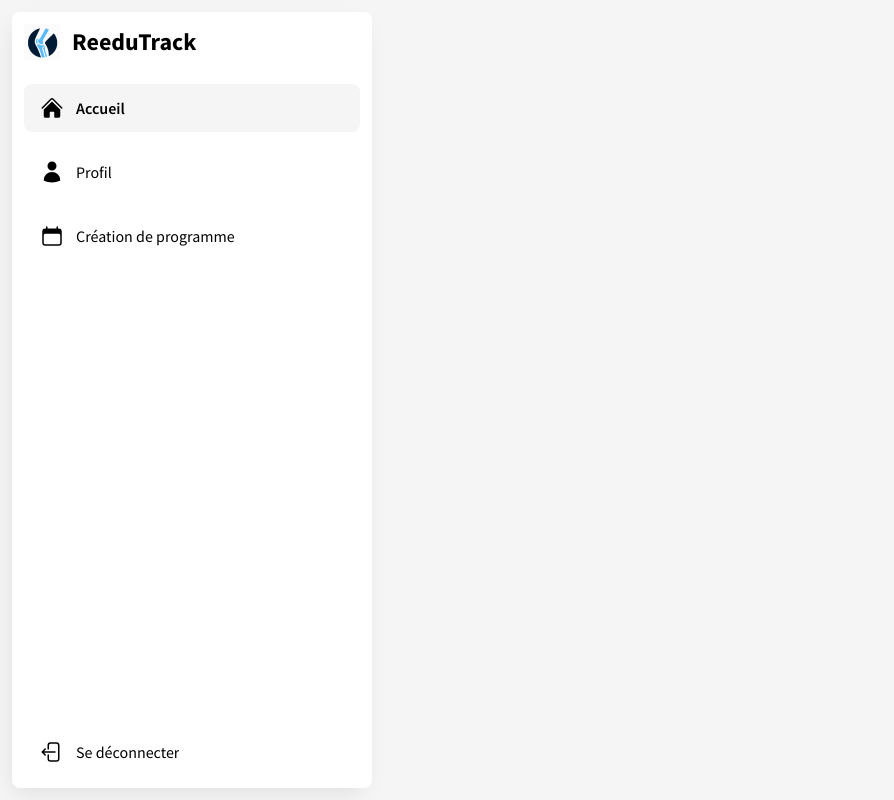
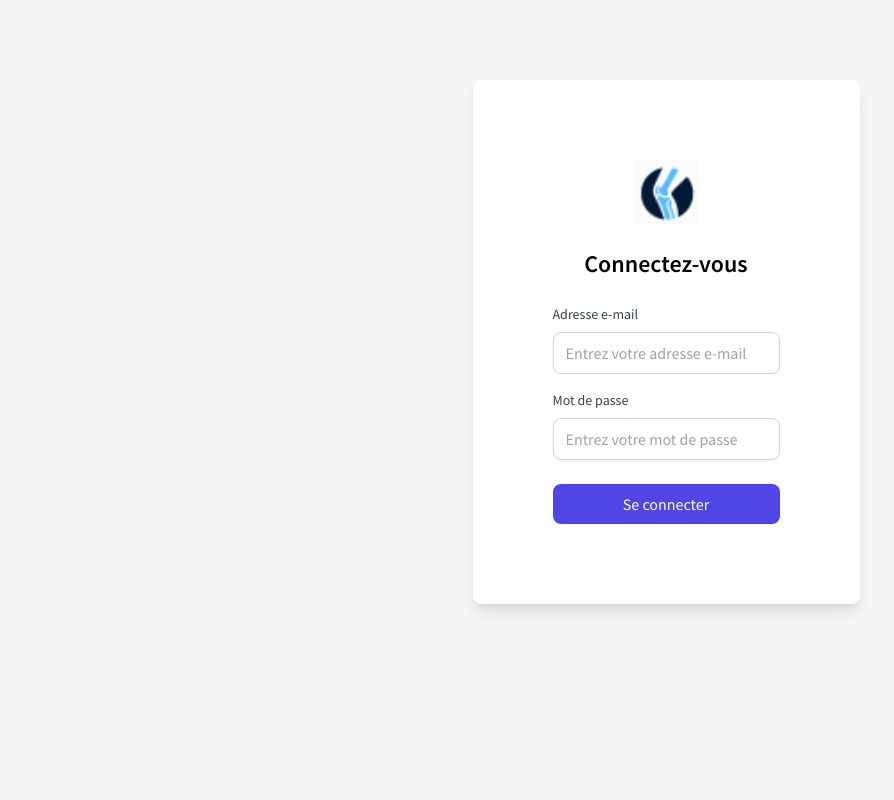
Before and after one commit to EnzoDelpy/ReeduTrack, a React (Vite) app: page /login in a window 1280 px wide. Shown: the whole page, without its empty margins (0-894 px from the left). Built offline with nearby package versions, Linux system fonts and the light colour scheme.

Commit message:
added login linked to backend

```diff
--- a/package.json
+++ b/package.json
@@ -10,6 +10,7 @@
     "preview": "vite preview"
   },
   "dependencies": {
+    "axios": "^1.7.7",
     "framer-motion": "^11.11.1",
     "react": "^18.3.1",
     "react-dom": "^18.3.1",
--- a/src/App.tsx
+++ b/src/App.tsx
@@ -1,37 +1,87 @@
-import { BrowserRouter, Route, Routes } from "react-router-dom";
+import {
+  Route,
+  Routes,
+  useLocation,
+  useNavigate,
+} from "react-router-dom";
 import Navbar from "./components/Navbar/Navbar.tsx";
 import Home from "./components/Home/Home.tsx";
 import Profile from "./components/Profile/Profile.tsx";
 import Program from "./components/Program/Program.tsx";
 import Login from "./components/Login/Login.tsx";
-
-
+import ProtectedRoute from "./components/shared/ProtectedRoute.tsx";
+import { useEffect, useState } from "react";
 
 function App() {
+  const [isAuthenticated, setIsAuthenticated] = useState<boolean>(false);
+  const [loading, setLoading] = useState<boolean>(true);
+  const location = useLocation();
+  const navigate = useNavigate();
 
-  const isLogged : boolean = true;
+  const hideNavbarPaths: string[] = ["/login"];
+
+  useEffect(() => {
+    const authStatus = localStorage.getItem("isAuthenticated");
+    setIsAuthenticated(authStatus === "true");
+    setLoading(false);
+  }, []);
+
+  useEffect(() => {
+    if (isAuthenticated) {
+      navigate("/");
+    }
+  }, [isAuthenticated]);
+
+  const handleLogout = () => {
+    localStorage.removeItem("userId");
+    localStorage.removeItem("role");
+    localStorage.removeItem("isAuthenticated"); // Supprimer l'état d'authentification
+    setIsAuthenticated(false); // Mettre à jour l'état d'authentification
+  };
+
+  if (loading) {
+    return <main></main>; // Affiche un message de chargement
+  }
 
   return (
     <>
-      <BrowserRouter>
-        {isLogged ? <><header>
-          <Navbar></Navbar>
+      {!hideNavbarPaths.includes(location.pathname) && (
+        <header>
+          <Navbar handleLogout={handleLogout}></Navbar>
         </header>
-        <main className="lg:ml-[23.25rem] px-3 sm:px-8 py-20 flex justify-center">
-          <Routes>
-            <Route path="/" element={<Home />}></Route>
-            <Route path="/profile" element={<Profile />}></Route>
-            <Route path="/program" element={<Program />}></Route>
-
-          </Routes>
-        </main></> : <>
-        <main className="lg:ml-[23.25rem] px-3 sm:px-8 py-20 flex justify-center">
-          <Routes>
-            <Route path="/login" element={<Login />}></Route>
-          </Routes>
-        </main>
-        </>}
-      </BrowserRouter>
+      )}
+      <main className="lg:ml-[23.25rem] px-3 sm:px-8 py-20 flex justify-center">
+        <Routes>
+          <Route
+            path="/"
+            element={
+              <ProtectedRoute isAuthenticated={isAuthenticated}>
+                <Home />
+              </ProtectedRoute>
+            }
+          ></Route>
+          <Route
+            path="/profile"
+            element={
+              <ProtectedRoute isAuthenticated={isAuthenticated}>
+                <Profile />
+              </ProtectedRoute>
+            }
+          ></Route>
+          <Route
+            path="/program"
+            element={
+              <ProtectedRoute isAuthenticated={isAuthenticated}>
+                <Program />
+              </ProtectedRoute>
+            }
+          ></Route>
+          <Route
+            path="/login"
+            element={<Login setIsAuthenticated={setIsAuthenticated} />}
+          ></Route>
+        </Routes>
+      </main>
     </>
   );
 }
--- /dev/null
+++ b/src/api/authAPI.ts
@@ -0,0 +1,16 @@
+import apiClient from './client';
+
+export const login = async (email: string, password: string) => {
+  const response = await apiClient.post('/login', { email, password });
+  return response.data;
+};
+
+// export const register = async (email: string, password: string) => {
+//   const response = await apiClient.post('/users', { email, password });
+//   return response.data;
+// };
+
+// export const logout = async () => {
+//   const response = await apiClient.post('/logout');
+//   return response.data;
+// };
--- /dev/null
+++ b/src/api/client.ts
@@ -0,0 +1,37 @@
+import axios from 'axios';
+
+// Crée une instance axios avec la configuration de base
+const apiClient = axios.create({
+  baseURL: 'http://127.0.0.1:8000', // URL de base de ton API
+  headers: {
+    'Content-Type': 'application/json',
+  },
+});
+
+// Intercepter les requêtes (par exemple pour ajouter des tokens)
+// apiClient.interceptors.request.use(
+//   (config) => {
+//     const token = localStorage.getItem('token');
+//     if (token) {
+//       config.headers.Authorization = `Bearer ${token}`;
+//     }
+//     return config;
+//   },
+//   (error) => {
+//     return Promise.reject(error);
+//   }
+// );
+
+// // Intercepter les réponses pour la gestion d'erreurs
+// apiClient.interceptors.response.use(
+//   (response) => response,
+//   (error) => {
+//     // Gérer les erreurs (par exemple : rediriger vers la page de login si 401)
+//     if (error.response?.status === 401) {
+//       window.location.href = '/login';
+//     }
+//     return Promise.reject(error);
+//   }
+// );
+
+export default apiClient;
--- a/src/components/Login/Login.tsx
+++ b/src/components/Login/Login.tsx
@@ -1,35 +1,17 @@
 import { useState } from "react";
 import logo from "./../../assets/images/logo.png";
+import { useAuth } from "../../hooks/useAuth";
 
-export default function Login() {
+export default function Login({setIsAuthenticated}: {setIsAuthenticated:(isAuthenticated:boolean)=>void}) {
   const [email, setEmail] = useState("");
   const [password, setPassword] = useState("");
-  const [error, setError] = useState("");
+  const { handleLogin, loading, error } = useAuth();
 
-  const handleSubmit = async (e: React.FormEvent) => {
-    e.preventDefault();
-    setError("");
+  const onSubmit = async (e: React.FormEvent) => {
+    e.preventDefault();  // Empêche le rechargement de la page
+    await handleLogin(email, password, setIsAuthenticated);  // Appelle la fonction handleLogin
+  };
 
-    try {
-      const response = await fetch("BACK_ANHAS/login", {
-        method: "POST",
-        headers: {
-          "Content-Type": "application/json",
-        },
-        body: JSON.stringify({ email, password }),
-      });
-
-      if (response.ok) {
-        const data = await response.json();
-        localStorage.setItem("token", data.token);
-        window.location.href = "/";
-      } else {
-        setError("Adresse e-mail ou mot de passe incorrect");
-      }
-    } catch (err) {
-      setError("Une erreur est survenue lors de la connexion.");
-    }
-  };
 
   return (
     <div className="-translate-x-40 flex items-center justify-center bg-gray-100">
@@ -42,7 +24,7 @@ export default function Login() {
 
         {error && <p className="text-red-500 text-center">{error}</p>}
 
-        <form onSubmit={handleSubmit}>
+        <form onSubmit={onSubmit}>
           <div className="mb-4">
             <label className="block text-sm font-medium text-gray-700 mb-2">Adresse e-mail</label>
             <input
@@ -70,7 +52,8 @@ export default function Login() {
               type="submit"
               className="w-full bg-indigo-600 text-white py-2 px-4 rounded-lg hover:bg-indigo-700 focus:outline-none focus:ring-2 focus:ring-indigo-500"
             >
-              Se connecter
+              {loading ? 'Logging in...' : 'Se connecter'}
+
             </button>
           </div>
         </form>
--- a/src/components/Navbar/Navbar.tsx
+++ b/src/components/Navbar/Navbar.tsx
@@ -8,8 +8,7 @@ import MobileNav from "./MobileNav.tsx";
 import XMark from "../icons/XMark.tsx";
 import CalendarIcon from "../icons/CalendarIcon.tsx";
 
-
-export default function Navbar() {
+export default function Navbar({handleLogout}:{handleLogout:()=>void}) {
   const [activeTab, setActiveTab] = useState<string>("home");
   const [isCollapsed, setIsCollapsed] = useState<boolean>(false);
 
@@ -59,21 +58,21 @@ export default function Navbar() {
               page="program"
               route="/program"
             >
-                <CalendarIcon></CalendarIcon>
-              <span className="whitespace-nowrap overflow-hidden">Création de programme</span>
+              <CalendarIcon></CalendarIcon>
+              <span className="whitespace-nowrap overflow-hidden">
+                Création de programme
+              </span>
             </Navitem>
-            <Navitem
-              currentPage={activeTab}
-              setActiveTab={setActiveTab}
-              setIsCollapsed={setIsCollapsed}
-              page="logout"
-              route="/logout"
+            <li
+              className="flex items-center rounded-lg w-full h-12 gap-3 px-4 hover:bg-bg-color transition-all cursor-pointer "
+              onClick={() => {
+                handleLogout();
+                setIsCollapsed(false);
+              }}
             >
               <LogOutIcon></LogOutIcon>
-              <span className="whitespace-nowrap overflow-hidden">
-                Se déconnecter
-              </span>
-            </Navitem>
+              Se déconnecter
+            </li>
           </ul>
         </nav>
       </div>
--- /dev/null
+++ b/src/components/shared/ProtectedRoute.tsx
@@ -0,0 +1,17 @@
+import React from 'react';
+import { Navigate } from 'react-router-dom';
+
+interface ProtectedRouteProps {
+  isAuthenticated: boolean;
+  children: React.ReactNode;
+}
+
+const ProtectedRoute: React.FC<ProtectedRouteProps> = ({ isAuthenticated, children }) => {
+  return isAuthenticated ? (
+    <>{children}</>
+  ) : (
+    <Navigate to="/login" replace />
+  );
+};
+
+export default ProtectedRoute;
--- /dev/null
+++ b/src/hooks/useAuth.ts
@@ -0,0 +1,41 @@
+import { useState } from 'react';
+import { login } from '../api/authAPI';
+import { useNavigate } from 'react-router-dom';
+
+export const useAuth = () => {
+  const [loading, setLoading] = useState(false);
+  const [error, setError] = useState<string | null>(null);
+  const navigate = useNavigate();
+
+  const handleLogin = async (email: string, password: string, setIsAuthenticated:(setIsAuthenticated:boolean)=>void) => {
+    setLoading(true);
+    try {
+      const data = await login(email, password);
+      localStorage.setItem('userId', data.user_id);
+      localStorage.setItem('role', data.role);
+      localStorage.setItem('isAuthenticated', 'true');
+      console.log(true)
+      setIsAuthenticated(true)
+      navigate("/")
+      // Enregistrer le token, rediriger l'utilisateur, etc.
+    } catch (err) {
+      setError('Une erreur est survenue');
+    } finally {
+      setLoading(false);
+    }
+  };
+
+//   const handleRegister = async (email: string, password: string) => {
+//     setLoading(true);
+//     try {
+//       const data = await register(email, password);
+//       // Rediriger vers la page de login, etc.
+//     } catch (err) {
+//       setError('Une erreur est survenue');
+//     } finally {
+//       setLoading(false);
+//     }
+//   };
+
+  return { handleLogin, loading, error };
+};
--- a/src/main.tsx
+++ b/src/main.tsx
@@ -2,9 +2,12 @@ import { StrictMode } from 'react'
 import { createRoot } from 'react-dom/client'
 import App from './App.tsx'
 import './index.css'
+import { BrowserRouter } from 'react-router-dom'
 
 createRoot(document.getElementById('root')!).render(
   <StrictMode>
+    <BrowserRouter>
     <App />
+    </BrowserRouter>
   </StrictMode>,
 )
```
Also changed, not shown: 1 other file (tests, documents, lock files or other folders).
